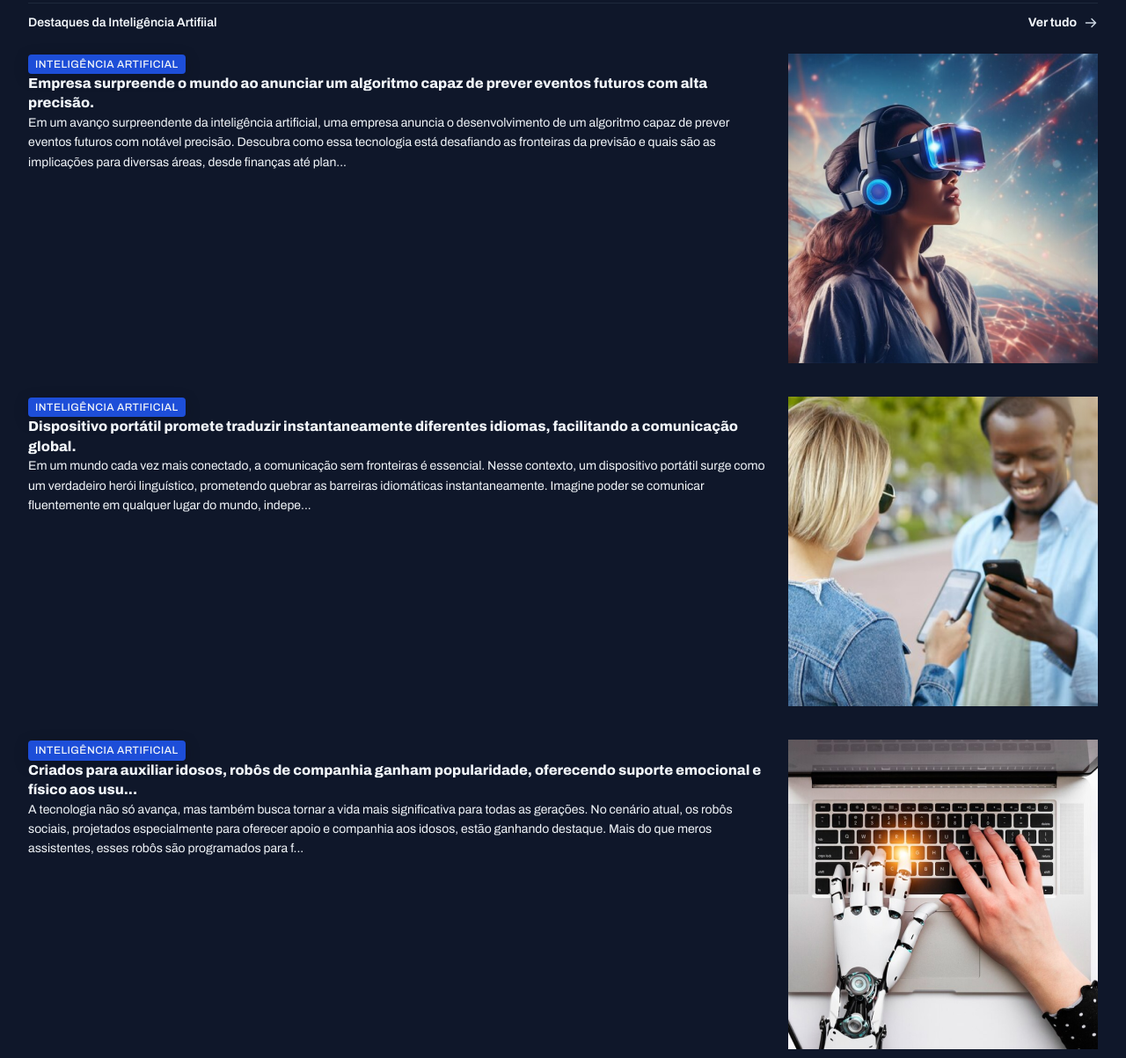
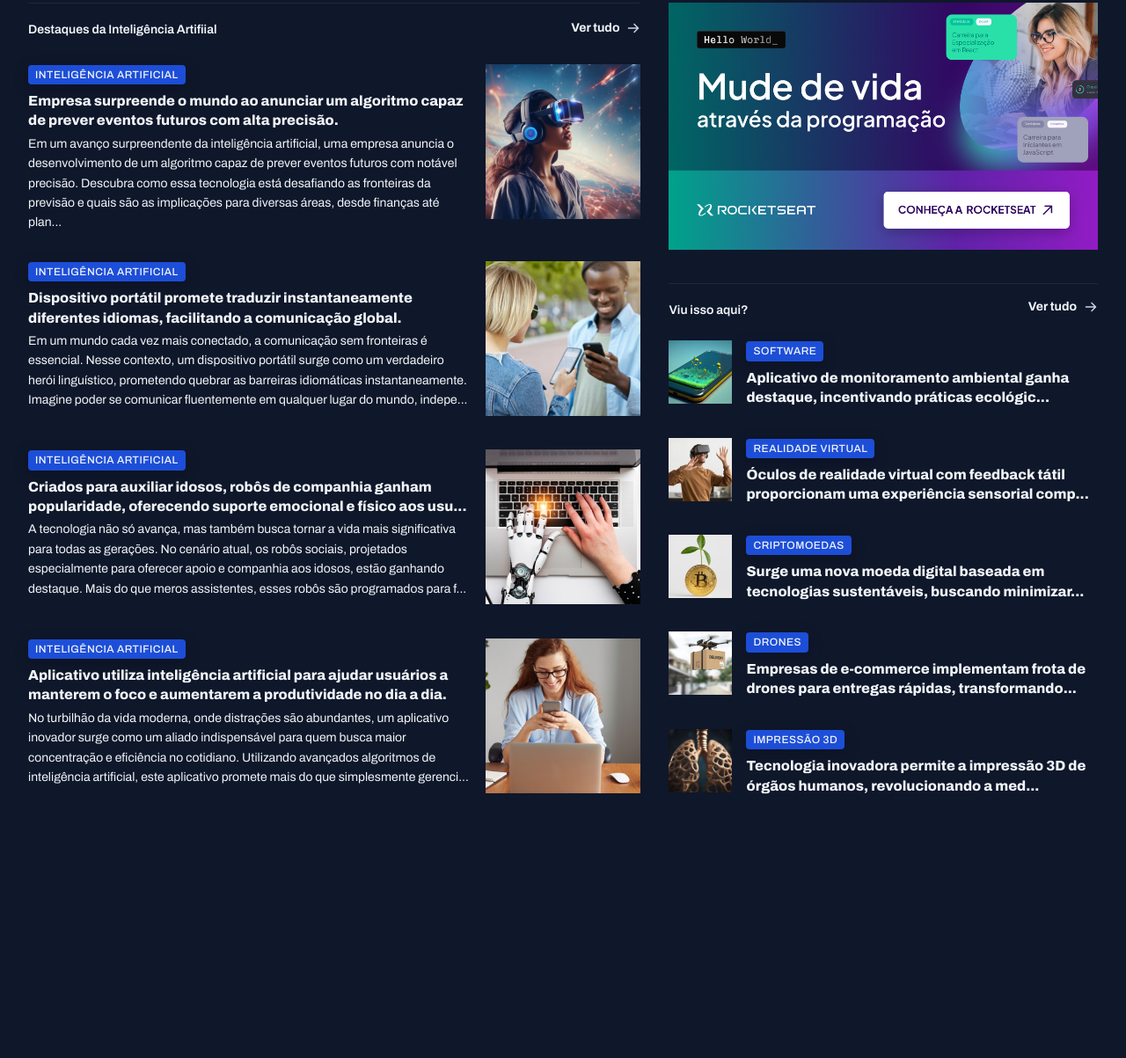
Before and after one commit to guilhermecrf/04-portal-de-noticias, a plain HTML site: page index.html in a window 1280 px wide. Shown: the part 1060-2263 px from the top of the page at 88% size. After the commit the page ends 2008 px from the top, so only its background shows below. Drawn offline with Linux system fonts and the light colour scheme.

Commit message:
styling the latest cards

```diff
--- a/index.html
+++ b/index.html
@@ -305,7 +305,7 @@
       </div>
     </section>
 
-    <div>
+    <aside>
       <div id="ads">
         <img
         src="assets/Ads.png"
@@ -335,7 +335,7 @@
               <span class="content-tag">software</span>
               <h3 class="text-xl">
                 Aplicativo de monitoramento ambiental ganha destaque,
-                incentivando práticas ecológicas e pro...
+                incentivando práticas ecológic...
               </h3>
             </div>
           </article>
@@ -352,7 +352,7 @@
               <span class="content-tag">realidade virtual</span>
               <h3 class="text-xl">
                 Óculos de realidade virtual com feedback tátil proporcionam
-                uma experiência sensorial complet...
+                uma experiência sensorial comp...
               </h3>
             </div>
           </article>
@@ -369,7 +369,7 @@
               <span class="content-tag">criptomoedas</span>
               <h3 class="text-xl">
                 Surge uma nova moeda digital baseada em tecnologias
-                sustentáveis, buscando minimizar o i...
+                sustentáveis, buscando minimizar...
               </h3>
             </div>
           </article>
@@ -386,7 +386,7 @@
               <span class="content-tag">drones</span>
               <h3 class="text-xl">
                 Empresas de e-commerce implementam frota de drones para
-                entregas rápidas, transformando o ce...
+                entregas rápidas, transformando...
               </h3>
             </div>
           </article>
@@ -402,13 +402,14 @@
             <div>
               <span class="content-tag">impressão 3d</span>
               <h3 class="text-xl">
-                Tecnologia inovadora permite a impressão 3D de órgãos humanos, revolucionando a medicina e a li...
+                Tecnologia inovadora permite a impressão 3D de órgãos humanos,
+                revolucionando a med...
               </h3>
             </div>
           </article>
         </div>
       </section>
-    </div>
+    </aside>
   </main>
 </body>
 </html>
--- a/styles/global.css
+++ b/styles/global.css
@@ -64,8 +64,16 @@ img {
 }
 
 main {
-  margin-top: 2.5rem;
-  gap: 5rem;
+  margin-block: 2.5rem;
+  row-gap: 5rem;
+  column-gap: 2rem;
+
+  grid-template-columns: 2fr 1.4fr;
+
+  grid-template-areas:
+  'featured featured'
+  'weekly weekly'
+  'ai aside';
 }
 
 .content-tag {
--- a/styles/sections.css
+++ b/styles/sections.css
@@ -23,6 +23,8 @@ section header {
 }
 
 #featured {
+  grid-area: featured;
+
   img {
     height: 100%;
     object-fit: cover;
@@ -65,6 +67,8 @@ section header {
 }
 
 #weekly {
+  grid-area: weekly;
+
   &>div {
     grid-template-columns: repeat(4, 18.25rem);
   }
@@ -88,3 +92,37 @@ section header {
     }
   }
 }
+
+#ai {
+  grid-area: ai;
+
+  img {
+    width: 11rem;
+    height: 11rem;
+    aspect-ratio: 1/1;
+    object-fit: cover;
+  }
+
+  h3 {
+    margin-block: .5rem .25rem;
+  }
+}
+
+aside {
+  grid-area: aside;
+}
+
+#more {
+  margin-top: 2rem;
+
+  h3 {
+    margin-top: .5rem;
+  }
+
+  img {
+    width: 4.5rem;
+    height: 4.5rem;
+    aspect-ratio: 1/1;
+    object-fit: cover;
+  }
+}
```
